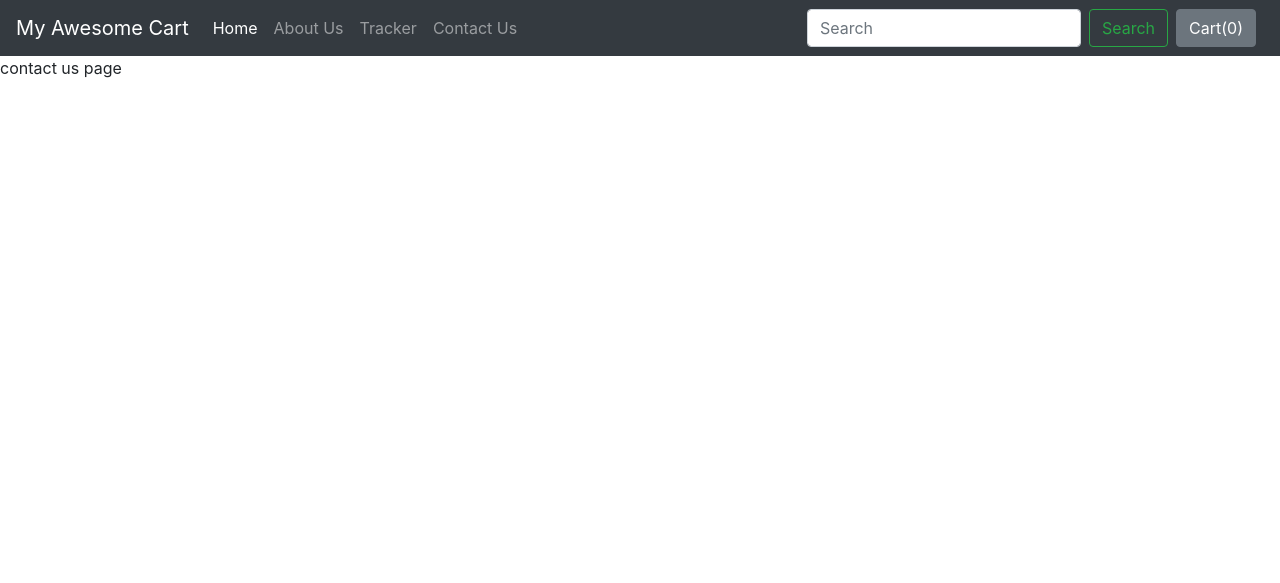
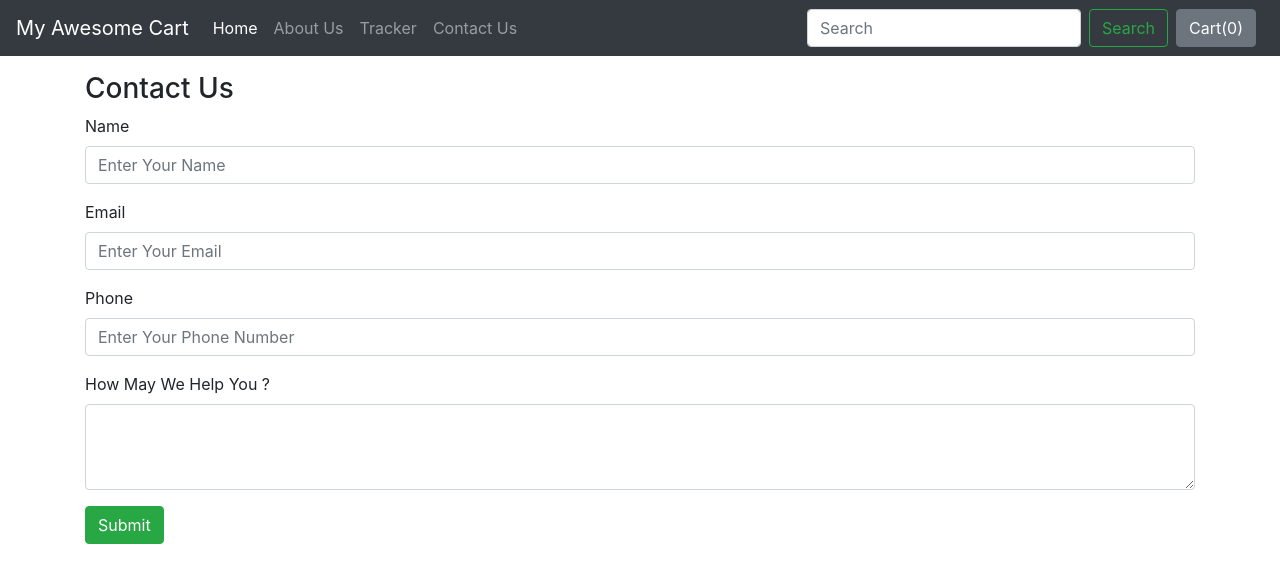
Before and after one commit to RahatGithub/myShop, a Django app: page /shop/contact/ in a window 1280 px wide. Shown: the top 583 px of the page. Run offline with Django 3.2, Linux system fonts and the light colour scheme; some libraries are stand-ins or nearby versions.

Commit message:
Contact info stored

```diff
--- a/shop/admin.py
+++ b/shop/admin.py
@@ -1,4 +1,5 @@
 from django.contrib import admin
-from .models import Product
+from .models import Product, Contact
 
 admin.site.register(Product)
+admin.site.register(Contact)
--- a/shop/templates/shop/contact.html
+++ b/shop/templates/shop/contact.html
@@ -1,5 +1,37 @@
 {% extends 'shop/basic.html' %}
 
-{% block title %} contact {% endblock %}
+{% block title %} Contact Us {% endblock %}
 
-{% block body %} contact us page {% endblock %}
+{% block body %}
+
+    <div class="container my-3">
+
+        <h3>Contact Us</h3>
+
+        <form action="/shop/contact/" method="post">{% csrf_token %}
+
+            <div class="form-group">
+                <label for="name">Name</label>
+                <input type="text" class="form-control" id="name" name="name" placeholder="Enter Your Name">
+            </div>
+
+            <div class="form-group">
+                <label for="name">Email</label>
+                <input type="email" class="form-control" id="email" name="email" placeholder="Enter Your Email">
+            </div>
+
+            <div class="form-group">
+                <label for="name">Phone</label>
+                <input type="tel" class="form-control" id="phone" name="phone" placeholder="Enter Your Phone Number">
+            </div>
+
+            <div class="form-group">
+                <label for="desc">How May We Help You ?</label>
+                <textarea class="form-control" id="desc" name="desc" rows="3"></textarea>
+            </div>
+            <button type="submit" class="btn btn-success">Submit</button>
+        </form>
+
+    </div>
+
+{% endblock %}
--- a/shop/templates/shop/index.html
+++ b/shop/templates/shop/index.html
@@ -77,7 +77,7 @@
                   <img src='/media/{{i.image}}' class="card-img-top" alt="...">
                   <div class="card-body">
                     <h5 class="card-title">{{i.product_name}}</h5>
-                    <p class="card-text">{{i.desc}}</p>
+                    <p class="card-text">{{i.desc|slice:"0:53"}}...</p>
                     <button id="pr{{i.id}}" class="btn btn-primary cart">Add To Cart</button>
                     <a href="/shop/products/{{i.id}}">
                       <button id="qv{{i.id}}" class="btn btn-outline-primary cart">Quick View</button>
--- a/shop/views.py
+++ b/shop/views.py
@@ -1,5 +1,5 @@
 from django.shortcuts import render, HttpResponse
-from .models import Product
+from .models import Product, Contact
 from math import ceil
 
 
@@ -25,6 +25,14 @@ def about(request):
 
 
 def contact(request):
+    if request.method == 'POST':
+        name = request.POST.get('name','')
+        email = request.POST.get('email', '')
+        phone = request.POST.get('phone', '')
+        desc = request.POST.get('desc', '')
+        contact = Contact(name=name, email=email, phone=phone, desc=desc)
+        contact.save()
+
     return render(request, 'shop/contact.html')
 
 
@@ -40,8 +48,6 @@ def productView(request, myid):
 
     product=Product.objects.filter(id=myid)
 
-    print(product)
-
     return render(request, "shop/prodView.html", {'product' : product[0]})
 
 
```
Also changed, not shown: shop/models.py (+12 -2 lines), shop/templates/shop/about.html (+47 -2 lines), db.sqlite3, shop/migrations/0003_auto_20211113_1142.py (added), shop/templates/shop/prodView.html (line endings or trailing spaces).
